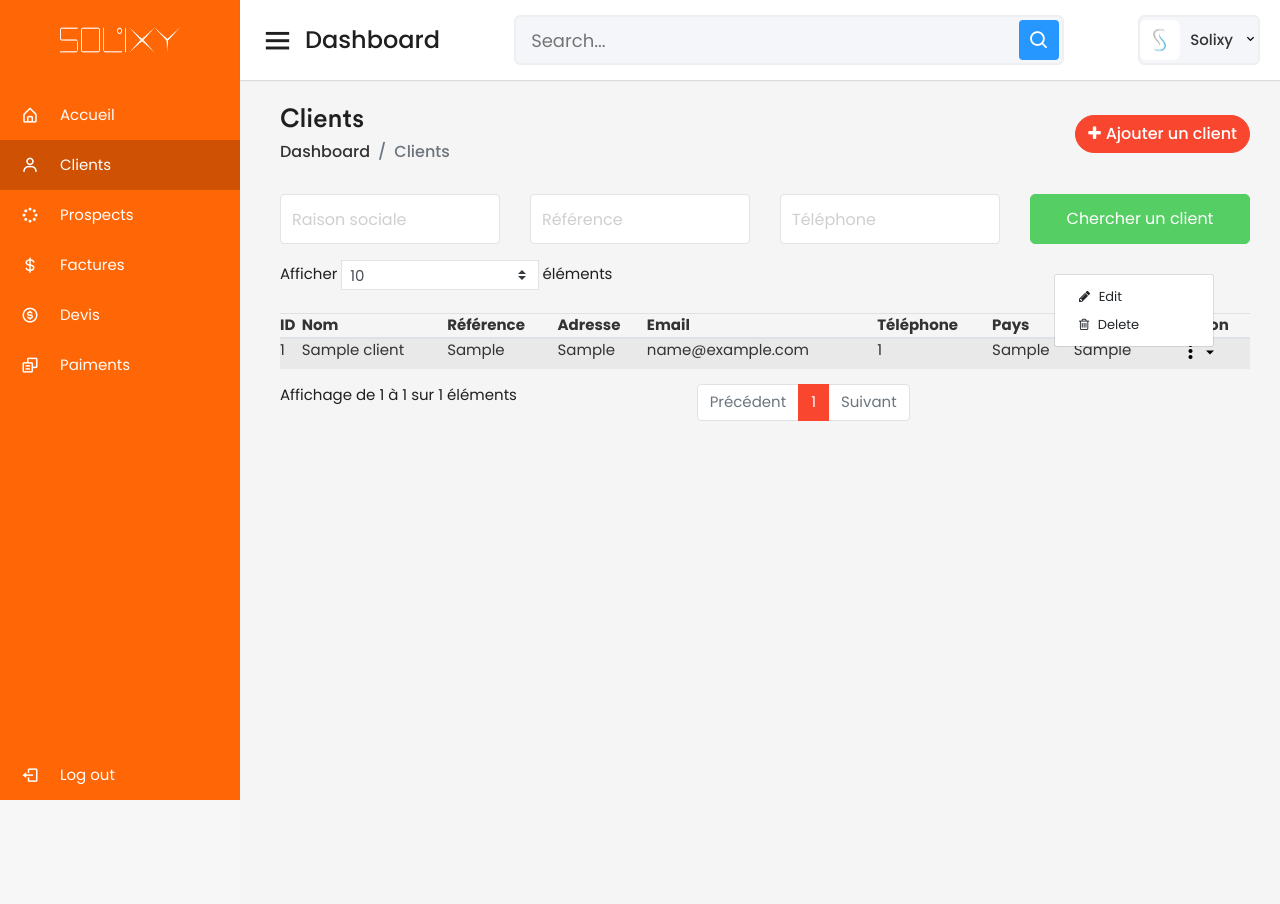
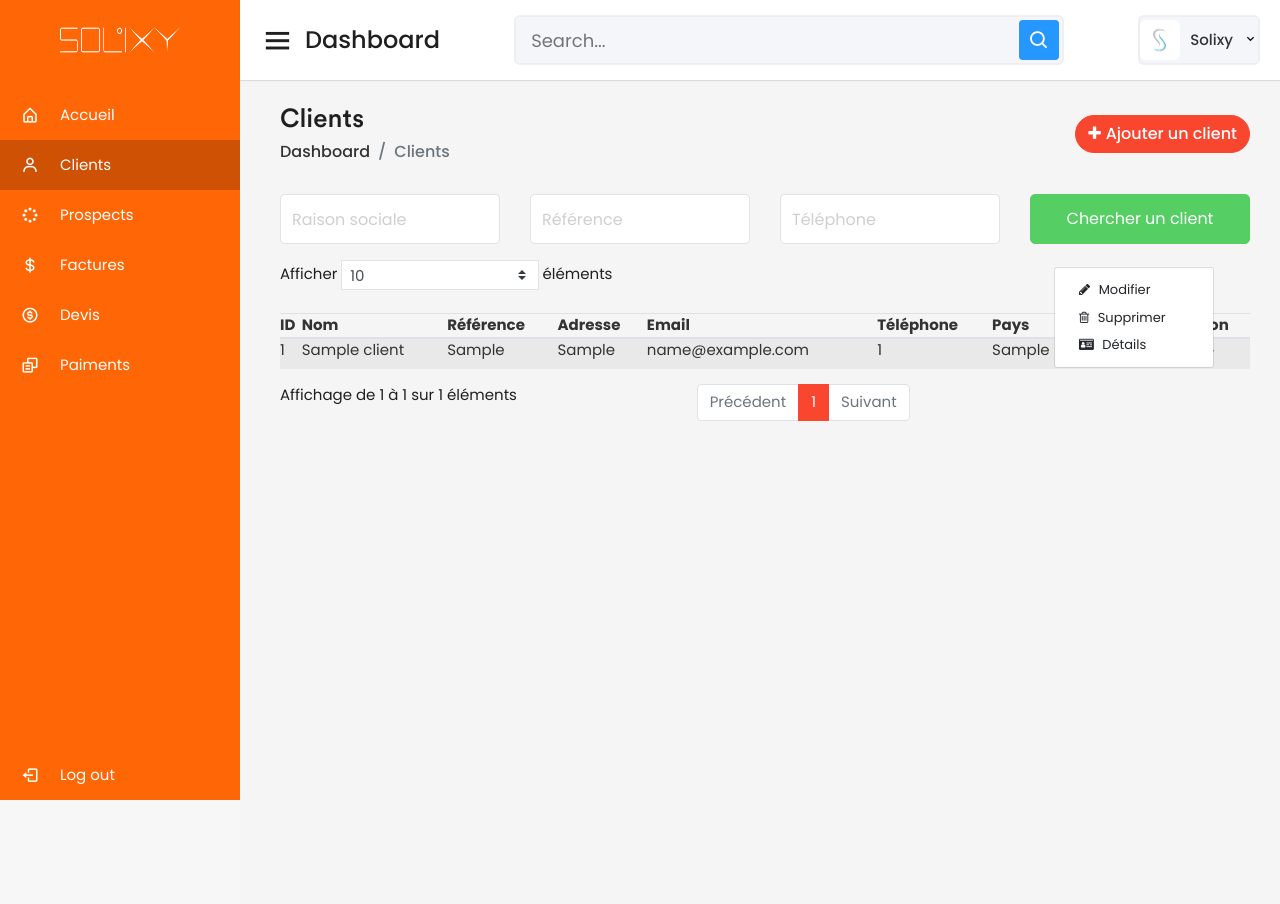
Before and after one commit to houssemhannachi/Outil-CRM-Stage-Ouvrier---Solixy, a PHP site: page /clients.php in a window 1280 px wide, after a click on "more_vert". Run offline with PHP 8.4, Linux system fonts and the light colour scheme; a user stored in the database is signed in; tables that the repository leaves empty hold one stand-in row (values such as "Sample post").

Commit message:
Update clients.php

```diff
--- a/clients.php
+++ b/clients.php
@@ -108,8 +108,9 @@ if (isset($_SESSION['id']) && isset($_SESSION['user_name'])) {
 											<div class="dropdown dropdown-action">
 												<a href="#" class="action-icon dropdown-toggle" data-toggle="dropdown" aria-expanded="false"><i class="material-icons">more_vert</i></a>
 												<div class="dropdown-menu dropdown-menu-right">
-													<a class="dropdown-item editbtn"><i class="fa fa-pencil m-r-5"></i> Edit</a>
-													<a class="dropdown-item deletebtn"><i class="fa fa-trash-o m-r-5"></i> Delete</a>
+													<a class="dropdown-item editbtn"><i class="fa fa-pencil m-r-5"></i> Modifier</a>
+													<a class="dropdown-item deletebtn"><i class="fa fa-trash-o m-r-5"></i> Supprimer</a>
+													<a class="dropdown-item detailsbtn" href="client_profile.php"><i class="fa fa-id-card m-r-5"></i> Détails</a>
 												</div>
 											</div>
 										</td>
@@ -252,9 +253,6 @@ if (isset($_SESSION['id']) && isset($_SESSION['user_name'])) {
 									<button class="btn btn-primary submit-btn " name = "update">Enregistrer</button>
 
 								</div>
-								<div>
-								<button type="button" class="btn btn-success">Imprimer</button>
-								</div>
 							</form>
 						</div>
 					</div>
```
